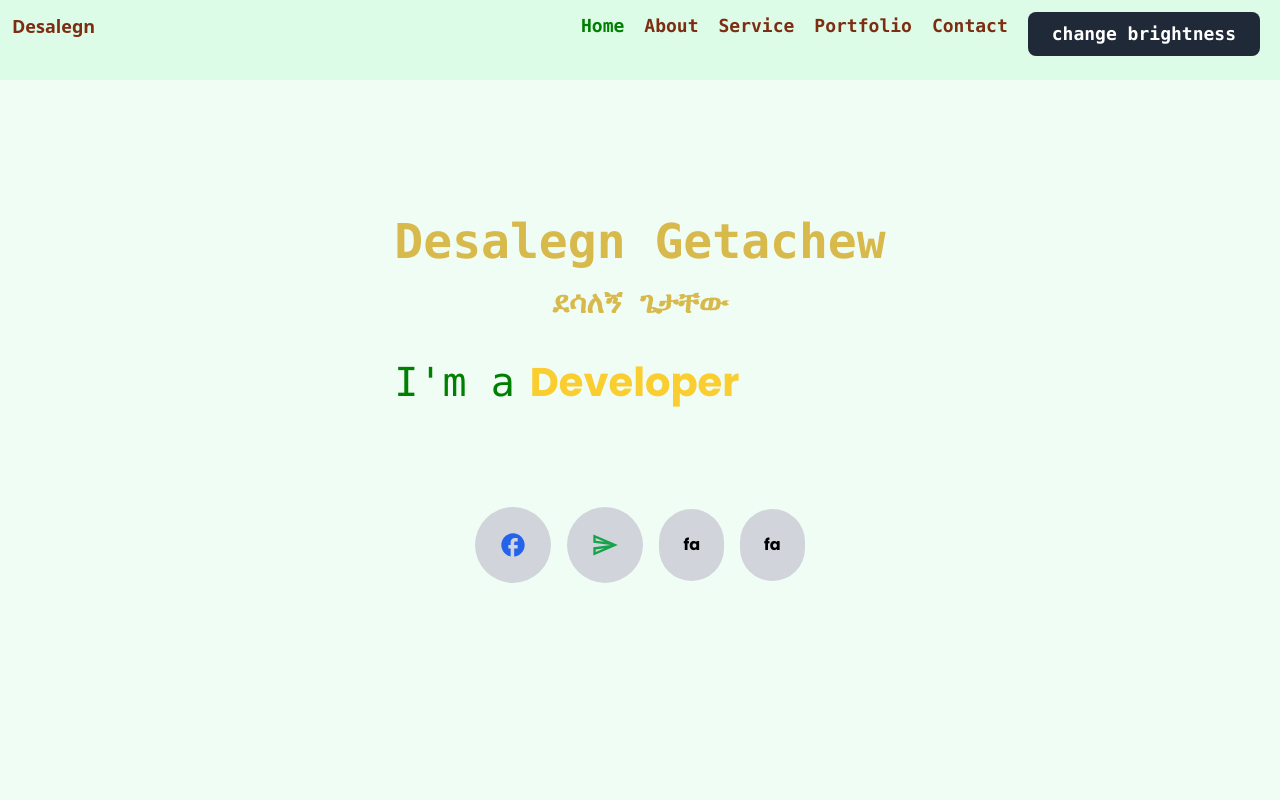
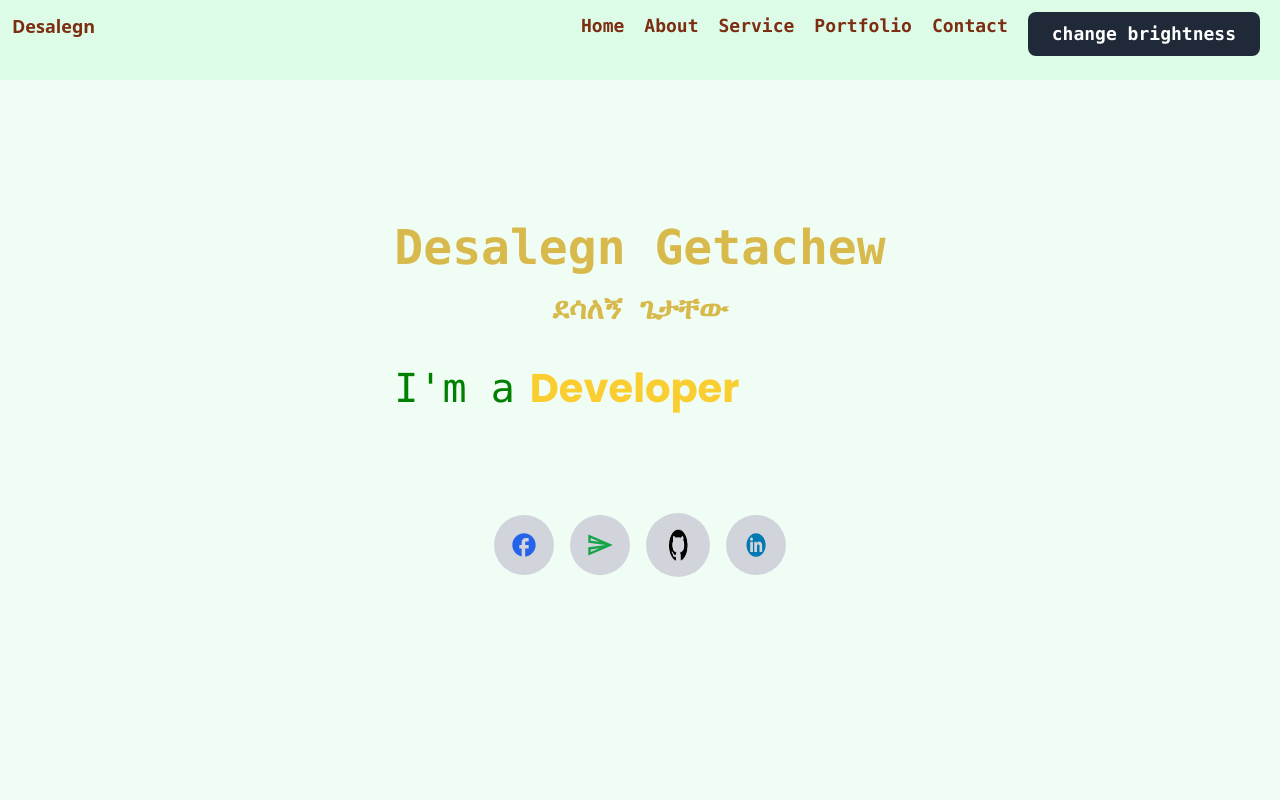
Before and after one commit to Desalegngetachew/portfolio, a Vue app: page / in a window 1280 px wide. Shown: the top 800 px of the page. Built offline with nearby package versions, Linux system fonts and the light colour scheme.

Commit message:
navigation changed from router-link to anchor tag alse some modification in home.vue

```diff
--- a/src/App.vue
+++ b/src/App.vue
@@ -19,11 +19,16 @@ const hiddenToggle = ref(false)
       </div>
       <div>
       <nav class="flex gap-5 pr-5  text-orange-900 text-lg font-mono font-bold">
-        <RouterLink to="/" class="hover:text-green-700 hover:border-b-2">Home</RouterLink>
-        <RouterLink to="/about" class="hover:text-green-700 hover:border-b-2">About</RouterLink>
-        <RouterLink to="/service" class="hover:text-green-700 hover:border-b-2">Service</RouterLink>
-        <RouterLink to="/portfolio" class="hover:text-green-700 hover:border-b-2">Portfolio</RouterLink>
-        <RouterLink to="/contact" class="hover:text-green-700 hover:border-b-2">Contact</RouterLink>
+        <!-- <RouterLink to="/" class="hover:text-green-700 hover:border-b-2">Home</RouterLink> -->
+        <a href="#home" class="hover:text-green-700 hover:border-b-2">Home</a>
+        <!-- <RouterLink to="/about" class="hover:text-green-700 hover:border-b-2">About</RouterLink> -->
+        <a href="#about" class="hover:text-green-700 hover:border-b-2">About</a>
+        <!-- <RouterLink to="/service" class="hover:text-green-700 hover:border-b-2">Service</RouterLink> -->
+        <a href="#service" class="hover:text-green-700 hover:border-b-2">Service</a>
+        <!-- <RouterLink to="/portfolio" class="hover:text-green-700 hover:border-b-2">Portfolio</RouterLink> -->
+        <a href="#portfolio" class="hover:text-green-700 hover:border-b-2">Portfolio</a>
+        <!-- <RouterLink to="/contact" class="hover:text-green-700 hover:border-b-2">Contact</RouterLink> -->
+        <a href="#contact" class="hover:text-green-700 hover:border-b-2">Contact</a>
         <button @click="toggleDark()" class="rounded-lg py-2 bg-gray-800 dark:bg-white dark:text-gray-800 text-white hover:bg-green-700 hover:scale-110 text-mono text-bold text-lg px-6">change brightness</button>
       </nav>
 
--- a/src/views/home.vue
+++ b/src/views/home.vue
@@ -4,7 +4,7 @@
       class="w-full sm:h-screen bg-fixed bg-green-50 dark:bg-gray-800 justify-center bg-center items-center flex bg-cover"
     >
       <div class="block ">
-        <div class="block">
+        <div class="block" id="home">
           <!-- <h1 class="name text-center font-sans text-2xl pb-2">Hi, I am</h1> -->
           <h1 class="name text-center font-mono text-5xl pb-2 font-bold">
             Desalegn Getachew
@@ -27,9 +27,9 @@
         </vue-typed-js> -->
         <div class="flex gap-4 pt-10 mt-10 items-center justify-center">
           <a href="https://www.facebook.com/desetyibyit.sol">
-          <div class="p-6 bg-gray-300 rounded-full">
+          <div class="p-4 bg-gray-300 hover:scale-110 hover:bg-green-400 rounded-full">
             <svg
-              class="h-7 w-7 fill-current text-blue-600"
+              class="h-7 w-7 hover:scale-110 fill-current text-blue-600"
               focusable="false"
               aria-hidden="true"
               viewBox="0 0 24 24"
@@ -44,9 +44,9 @@
           </div>
         </a>
         <a href="https://t.me/deseget">
-          <div class="p-6 bg-gray-300 rounded-full">
+          <div class="p-4 hover:scale-110 hover:bg-green-400 bg-gray-300 rounded-full">
             <svg
-              class="h-7 w-7 fill-current text-green-600"
+              class="h-7 w-7 fill-current hover:scale-110 text-green-600"
               focusable="false"
               aria-hidden="true"
               viewBox="0 0 24 24"
@@ -60,25 +60,33 @@
             </svg>
           </div>
         </a>
-          <div class="p-6 bg-gray-300 rounded-full">fa</div>
-          <div class="p-6 bg-gray-300 rounded-full">fa</div>
+        <a href="https://github.com/Desalegngetachew">
+          <div class="p-4 hover:scale-110 hover:bg-green-400 cursor-pointer bg-gray-300 rounded-full">
+<img src="../assets/github.png" alt="github logo" class="h-8 w-8" srcset="">
+          </div>
+        </a>
+      <a href="https://linkedin.com/in/desalegn-getachew-23b213234">
+          <div class="p-4 hover:scale-110 hover:bg-green-400 cursor-pointer bg-gray-300 rounded-full">
+            <img src="../assets/linkedin.png" alt="linked logo" class="h-7 w-7" srcset="">
+          </div>
+        </a>
         </div>
       </div>
     </div>
     <div class="w-full h-auto p-4 ">
-      <h2 class="text-center text-3xl p-4 text-gray-800 dark:text-white">About Me</h2>
+      <h2 class="text-center text-3xl p-4 text-gray-800 dark:text-white" id="about">About Me</h2>
       <about />
     </div>
-    <div class="w-full h-auto p-3">
+    <div class="w-full h-auto p-3" id="service">
       <h2 class="text-center text-3xl p-4 text-gray-800 dark:text-white">Service</h2>
       <service/>
     </div>
-    <div class="w-full h-auto ">
+    <div class="w-full h-auto " id="portfolio">
       <h2 class="text-center text-3xl p-4 text-gray-800 dark:text-white">Portfolio</h2>
      <portfolio/>
 
     </div>
-    <div class="w-full h-auto">
+    <div class="w-full h-auto" id="contact">
       <h2 class="text-center text-3xl p-4 text-gray-800 dark:text-white">SAY HELLO TO ME</h2>
     </div>
   </div>
```
Also changed, not shown: src/assets/github.png (added), src/assets/linkedin.png (added).
